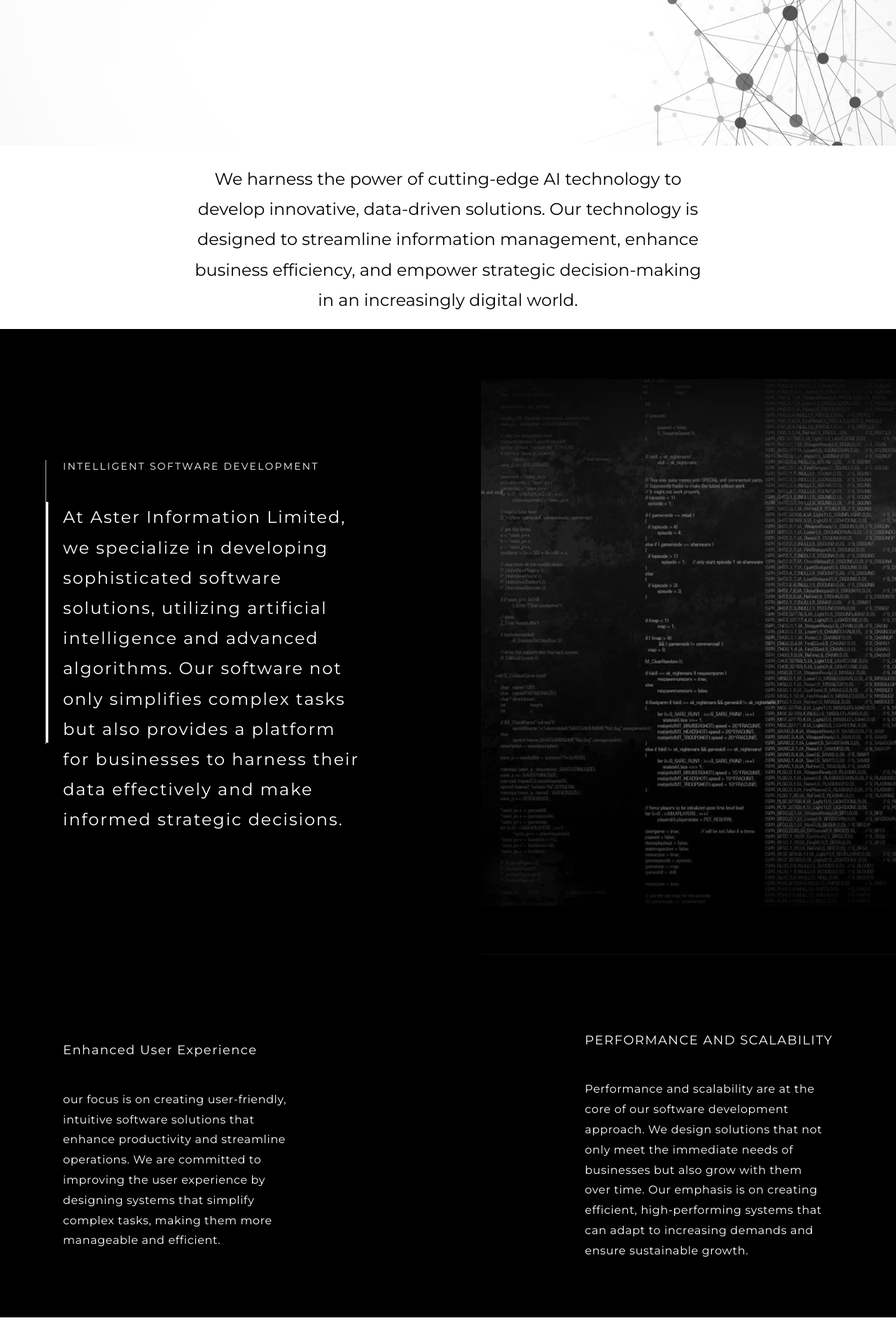
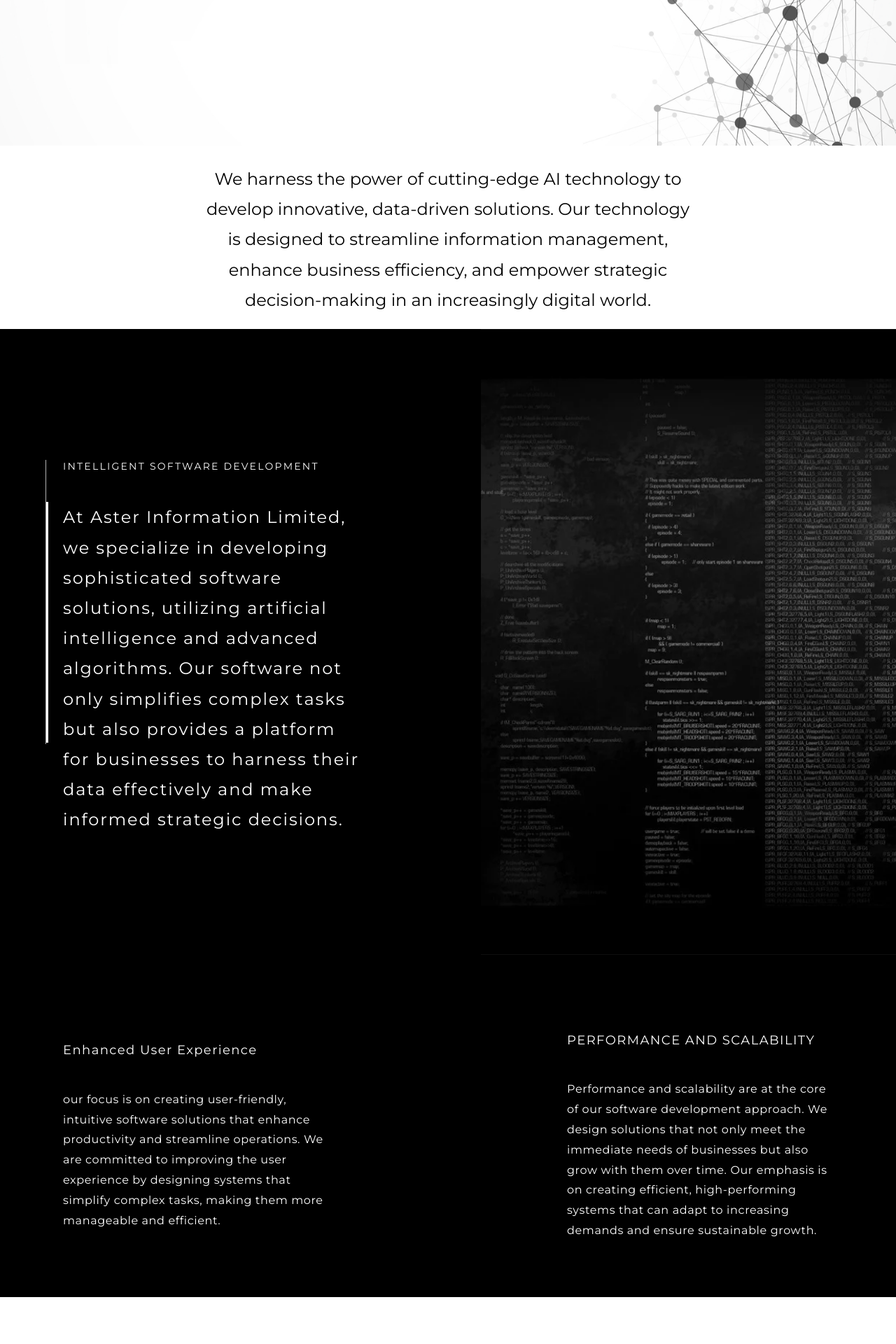
Before and after one commit to Moamal-2000/aster-information, a React (Vite) app: page /technology in a window 1280 px wide. Shown: the part 776-2696 px from the top of the page at 70% size. Built offline with nearby package versions, Linux system fonts and the light colour scheme.

Commit message:
feat: improve Technology page text size and balance

```diff
--- a/src/Components/Pages/Technology/UserExperience/UserExperienceStack/UserExperienceStack.module.scss
+++ b/src/Components/Pages/Technology/UserExperience/UserExperienceStack/UserExperienceStack.module.scss
@@ -1,4 +1,23 @@
 @import "src/Styles/mixins.scss";
+
+.stackContent {
+  display: flex;
+  flex-direction: column;
+  align-items: start;
+  width: 380px;
+}
+
+@include small {
+  .stackContent {
+    width: 300px;
+  }
+}
+
+@include very-small {
+  .stackContent {
+    width: 100%;
+  }
+}
 
 .stackContent>h2 {
   letter-spacing: .08em;
@@ -6,6 +25,7 @@
   font-size: 1.125rem;
   font-weight: 400;
   margin-bottom: 40px;
+  text-wrap: balance;
 }
 
 @include large {
@@ -16,7 +36,7 @@
 
 @include small {
   .stackContent>h2 {
-    font-size: 1rem;
+    font-size: 1.1rem;
   }
 }
 
@@ -30,19 +50,11 @@
   letter-spacing: .04em;
   line-height: 1.8em;
   font-size: 1rem;
-  width: 340px;
-  height: auto;
+  text-wrap: balance;
 }
 
 @include small {
   .stackContent>p {
-    font-size: .8rem;
-    width: 280px;
+    font-size: .9rem;
   }
 }
-
-@include very-small {
-  .stackContent>p {
-    width: 100%;
-  }
-}
--- a/src/Components/Pages/Technology/ValueSection/ValueSection.jsx
+++ b/src/Components/Pages/Technology/ValueSection/ValueSection.jsx
@@ -3,7 +3,7 @@ import s from "./ValueSection.module.scss";
 const ValueSection = () => {
   return (
     <section className={s.valueSection}>
-      <p>
+      <p className="container">
         We harness the power of cutting-edge AI technology to develop
         innovative, data-driven solutions. Our technology is designed to
         streamline information management, enhance business efficiency, and
--- a/src/Components/Pages/Technology/ValueSection/ValueSection.module.scss
+++ b/src/Components/Pages/Technology/ValueSection/ValueSection.module.scss
@@ -1,33 +1,28 @@
 @import "src/Styles/mixins.scss";
-
-.valueSection {
-
-}
 
 .valueSection>p {
   line-height: 1.8em;
   text-align: center;
   font-size: 1.5rem;
-  width: 740px;
+  max-width: 740px;
   margin: 0 auto;
+  text-wrap: balance;
 }
 
 @include medium {
   .valueSection>p {
     font-size: 1.3rem;
-    width: 650px;
   }
 }
 
 @include small {
   .valueSection>p {
     font-size: 1rem;
-    width: 90%;
   }
 }
 
 @include very-small {
   .valueSection>p {
-    font-size: .8rem;
+    font-size: .9rem;
   }
 }
```
